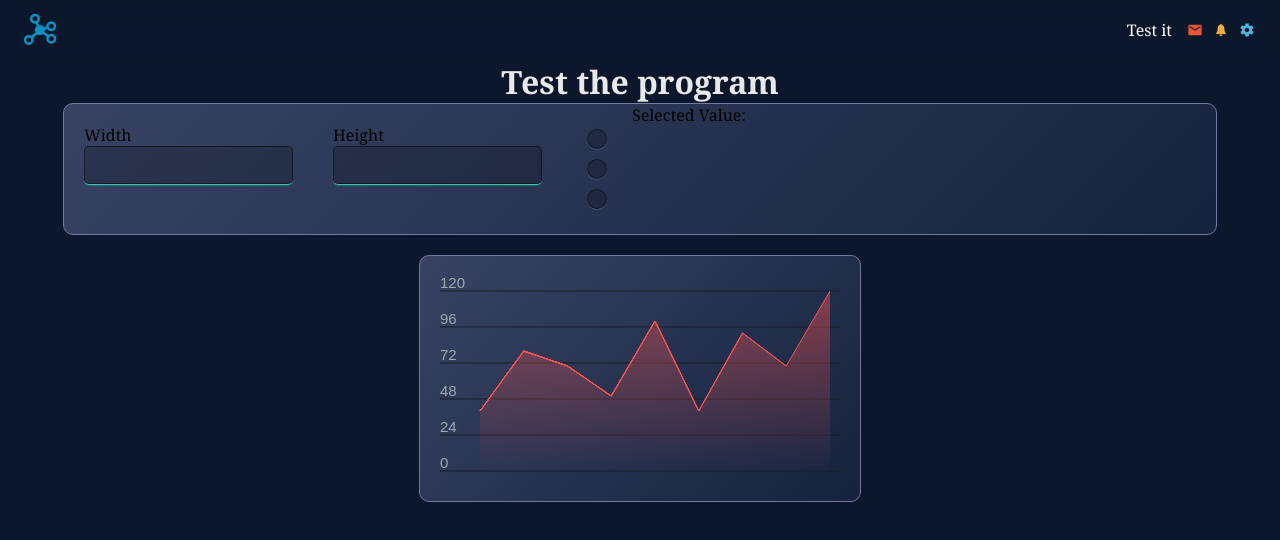
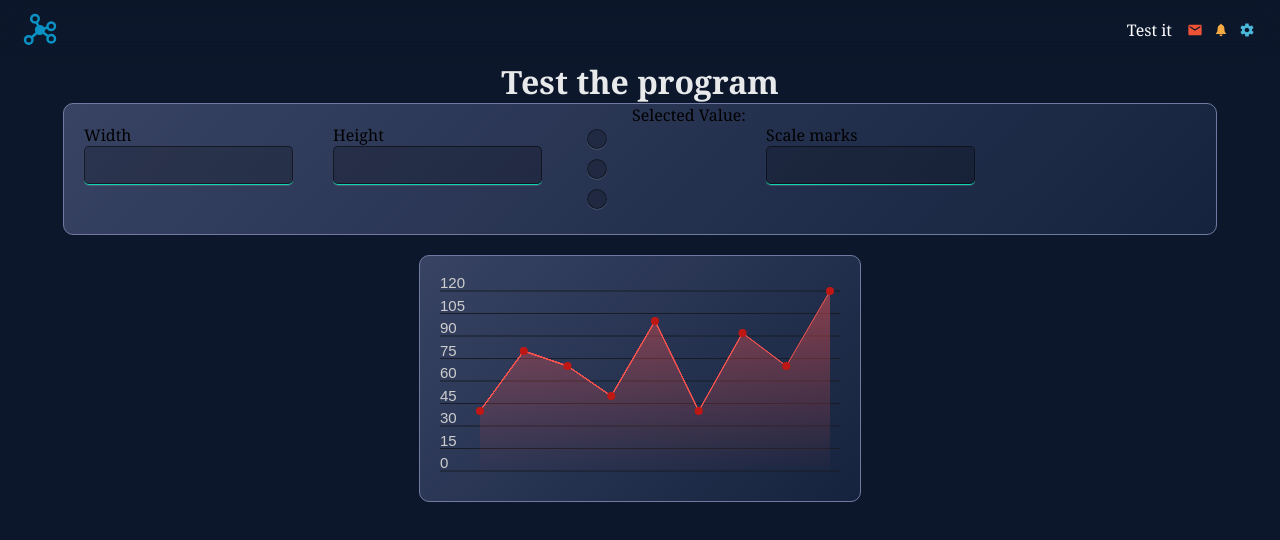
Before and after one commit to JuanmiBassa/graphGenerator, a React (Vite) app: page /graph-test in a window 1280 px wide. Shown: the top 540 px of the page. Built offline with nearby package versions, Linux system fonts and the light colour scheme.

Commit message:
inicio graph

```diff
--- a/src/routes/GraphTest.jsx
+++ b/src/routes/GraphTest.jsx
@@ -20,9 +20,9 @@ export default function GraphTest() {
             },
             values: [40, 80, 70, 50, 100, 40, 92, 70, 120],
             color: '#FB5350',
-            scaleMarks: 5,
+            scaleMarks: 8,
             limitNums: 10,
-            circles: false,
+            circles: true,
         }
 
         generateGraph(dataGraph1);
@@ -54,6 +54,10 @@ export default function GraphTest() {
                 </div>
                 <p>Selected Value: {selectedValue}</p>
 
+                <div>
+                    <label htmlFor="graph-scaleMarks">Scale marks</label>
+                    <input type="text" name='graph-scaleMarks' id='graph-scaleMarks' className='test-input' />
+                </div>
             </section>
 
             <section id='graph-section'>
--- a/src/scripts/graphGenerator.js
+++ b/src/scripts/graphGenerator.js
@@ -78,7 +78,7 @@ function drawCanvasLinesAndText(canvas, ctx, dataGraph, maxValue) {
         let y = i * spaceBetweenLines + 15;
 
         ctx.font = '15px Arial';
-        ctx.fillStyle = '#A0A7B1';
+        ctx.fillStyle = '#cecece';
         ctx.textAlign = 'start';
         let num = Math.abs(StatNumbers * i - (maxValue));
         ctx.fillText(abbreviateNumber(num, dataGraph.limitNums), 0, y - 3);
```
